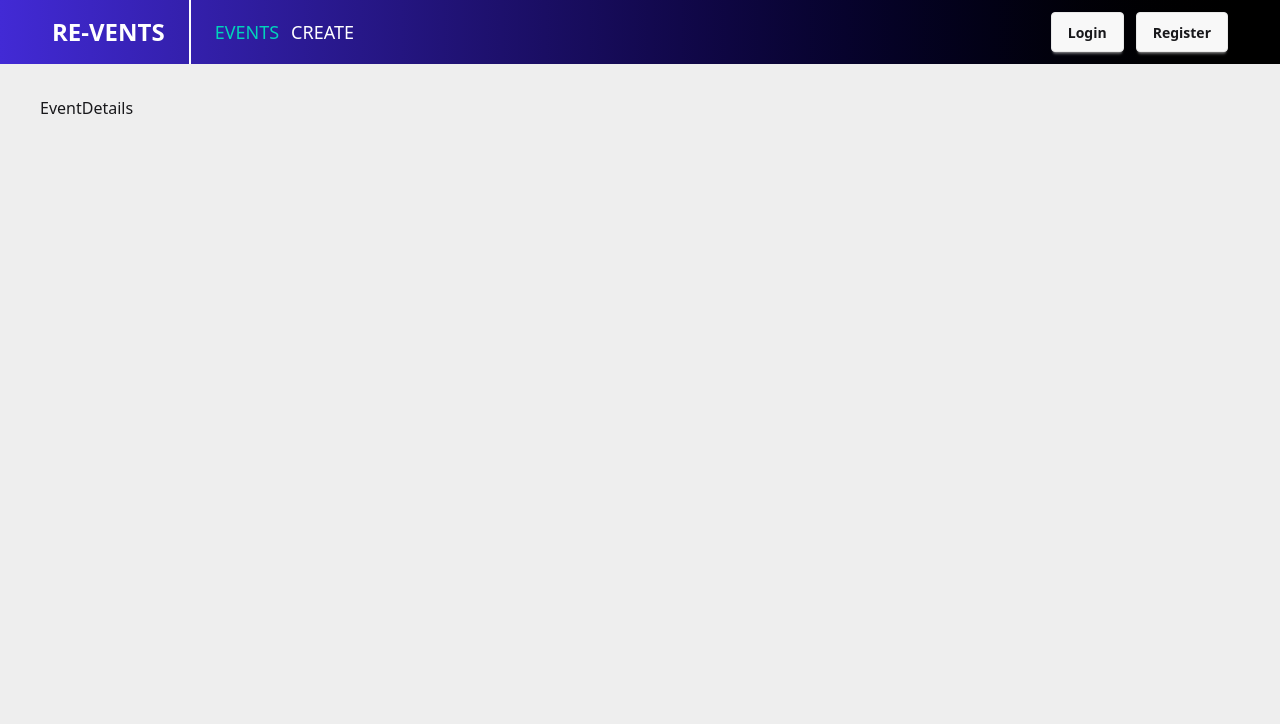
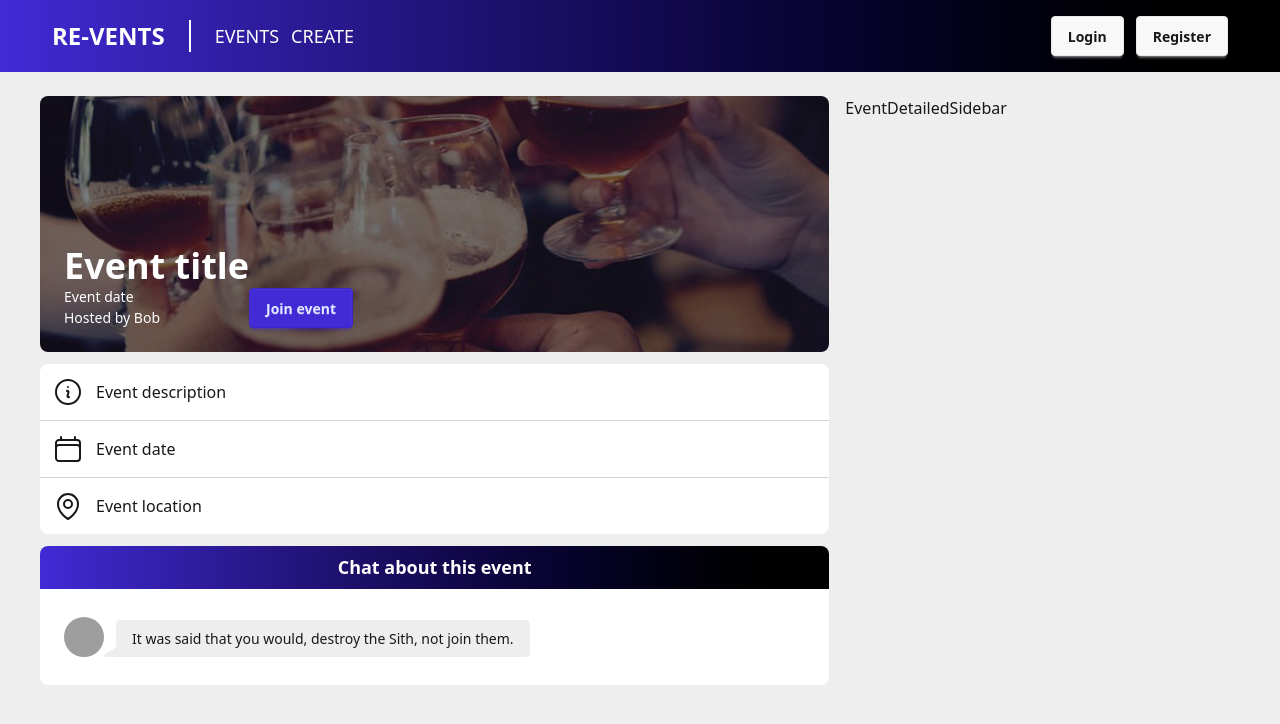
Before and after one commit to asiopueo/revents, a React (Vite) app: page /events/1 in a window 1280 px wide. Shown: the top 724 px of the page. Built offline with nearby package versions, Linux system fonts and the light colour scheme; grey boxes are pictures that could not be loaded.

Commit message:
Zwischenstand Abschnitt 6.4 - Routing

```diff
--- a/src/app/layout/nav/Navbar.tsx
+++ b/src/app/layout/nav/Navbar.tsx
@@ -16,13 +16,13 @@ export default function Navbar() {
     return (
         <header className="px-3 w-full fixed top-0 z-50 bg-gradient-to-r from-primary to-black">
             <div className="flex align-middle items-center px-10 mx-auto gap-6 cursor-pointer">
-                <div className="h-16 text-white flex items-center gap-3 border-r-white border-r-2 pr-6">
+                <div className="max-h-16 text-white flex items-center gap-3 border-r-white border-r-2 my-5 pr-6">
                     <NavLink to="/" className="text-2xl font-semibold text-white uppercase">
                         Re-vents
                     </NavLink>
                 </div>
                 <nav className="flex gap-3 my-2 uppercase text-lg text-white">
-                    <NavLink to='/events'>Events</NavLink>
+                    <NavLink to='/events' end>Events</NavLink>
                     <NavLink to='/createEvent'>Create</NavLink>
                 </nav>
                 <div className="flex align-middle ml-auto gap-3">
--- a/src/features/events/dashboard/EventCard.tsx
+++ b/src/features/events/dashboard/EventCard.tsx
@@ -1,6 +1,5 @@
-import { useAppDispatch } from "../../../lib/store/store";
+import { Link } from "react-router";
 import type { AppEvent } from "../../../lib/types";
-import { deleteEvent, toggleForm } from "../eventSlice";
 import EventAttendees from "./EventAttendees";
 
 type Props = {
@@ -9,7 +8,6 @@ type Props = {
 
 export default function EventCard({ event }: Props) {
     const host = event.attendees.find(x => x.id === event.hostUid);
-    const dispatch = useAppDispatch();
 
     return (
         <div className="card bg-base-100 w-full gap-6">
@@ -32,8 +30,7 @@ export default function EventCard({ event }: Props) {
                     <div className="flex flex-1">
                         { event.description }
                     </div>
-                    <button onClick={() => dispatch(deleteEvent(event.id))} className="btn btn-error">Delete</button>
-                    <button onClick={() => dispatch(toggleForm(event))} className="btn btn-primary">View</button>
+                    <Link to={`/events/${event.id}`} className="btn btn-primary">View</Link>
                 </div>
             </div>
         </div>
--- /dev/null
+++ b/src/features/events/details/EventDetailedChat.tsx
@@ -0,0 +1,23 @@
+
+export default function EventDetailedChat() {
+    return (
+        <div className="card bg-base-100">
+            <div className="card-title rounded-t-lg justify-center bg-gradient-to-r from-primary to-black py-2 text-white">
+                Chat about this event
+            </div>
+            <div className="card-body">
+                <div className="chat chat-start">
+                    <div className="chat-image avatar">
+                        <div className="w-10 rounded-full">
+                            <img
+                                alt="Tailwind CSS chat bubble component"
+                                src="https://img.daisyui.com/images/profile/demo/kenobee@192.webp"
+                            />
+                        </div>
+                    </div>
+                    <div className="chat-bubble">It was said that you would, destroy the Sith, not join them.</div>
+                </div>
+            </div>
+        </div>
+    )
+}
--- /dev/null
+++ b/src/features/events/details/EventDetailedHeader.tsx
@@ -0,0 +1,24 @@
+
+export default function EventDetailedHeader() {
+    return (
+        <div className="card bg-base-100">
+            <figure className="h-64 brightness-50 rounded-lg">
+                <img src={`/categoryImages/drinks.jpg`} alt='event category image' className="w-full object-cover"/>
+            </figure>
+            <div className="card-body text-white justify-end absolute bottom-0">
+                <div className="flex justify-between">
+                    <div>
+                        <h2 className="card-title text-4xl">Event title</h2>
+                        <p>Event date</p>
+                        <p>Hosted by Bob</p>
+                    </div>
+                    <div className="flex flex-col justify-end">
+                        <button className="btn btn-primary">Join event</button>
+                    </div>
+                </div>
+
+            </div>
+
+        </div>
+    )
+}
--- /dev/null
+++ b/src/features/events/details/EventDetailedInfo.tsx
@@ -0,0 +1,22 @@
+import { CalendarIcon, InformationCircleIcon, MapPinIcon } from "@heroicons/react/24/outline";
+
+export default function EventDetailedInfo() {
+    return (
+        <div className="card bg-base-100">
+            <div className="flex flex-col align-middle">
+                <div className="flex items-center gap-x-3 border-b border-neutral-300 py-3 pl-3">
+                    <InformationCircleIcon className="size-8" />
+                    <span>Event description</span>
+                </div>
+                <div className="flex items-center gap-x-3 border-b border-neutral-300 py-3 pl-3">
+                    <CalendarIcon className="size-8" />
+                    <span>Event date</span>
+                </div>
+                <div className="flex items-center gap-x-3 py-3 pl-3">
+                    <MapPinIcon className="size-8" />
+                    <span>Event location</span>
+                </div>
+            </div>
+        </div>
+    )
+}
--- /dev/null
+++ b/src/features/events/details/EventDetailedSidebar.tsx
@@ -0,0 +1,5 @@
+export default function EventDetailedSidebar() {
+    return (
+        <div>EventDetailedSidebar</div>
+    )
+}
--- a/src/features/events/details/EventDetails.tsx
+++ b/src/features/events/details/EventDetails.tsx
@@ -1,5 +1,19 @@
+import EventDetailedHeader from "./EventDetailedHeader";
+import EventDetailedInfo from "./EventDetailedInfo";
+import EventDetailedChat from "./EventDetailedChat";
+import EventDetailedSidebar from "./EventDetailedSidebar";
+
 export default function EventDetails() {
     return (
-        <div>EventDetails</div>
+        <div className="flex gap-4 w-full">
+            <div className="flex flex-col w-2/3 gap-3">
+                <EventDetailedHeader />
+                <EventDetailedInfo />
+                <EventDetailedChat />
+            </div>
+            <div className="w-1/3">
+                <EventDetailedSidebar />
+            </div>
+        </div>
     )
 }
```
